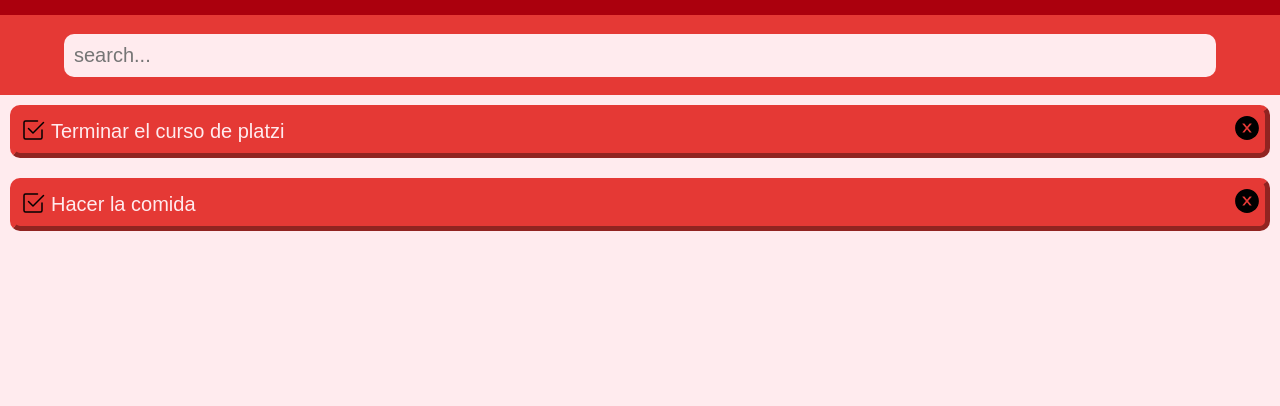
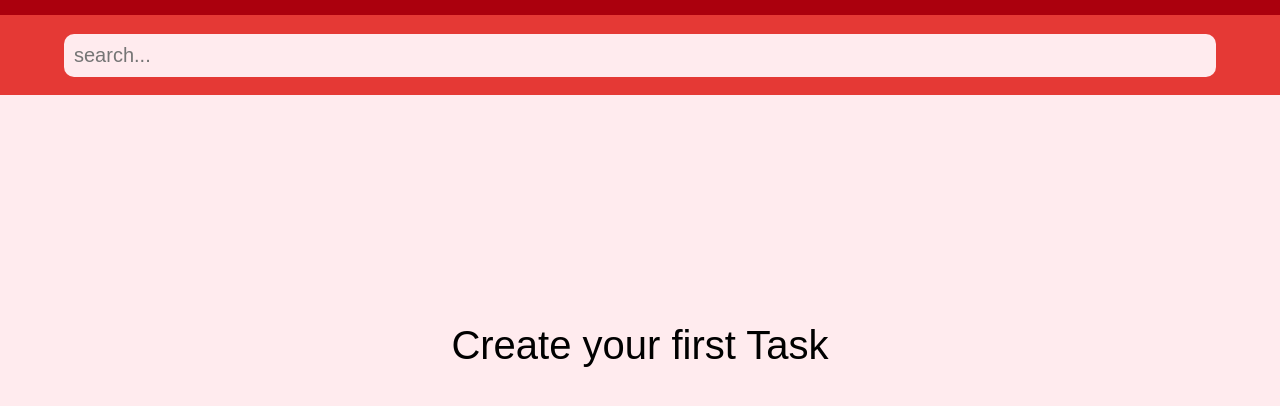
Before and after one commit to Cold2324/Todo, a React (Create React App) app: page / in a window 1280 px wide. Shown: the top 406 px of the page. Built offline with nearby package versions, Linux system fonts and the light colour scheme; a web font is replaced by a local one.

Commit message:
"not task windows added"

```diff
--- a/src/App.jsx
+++ b/src/App.jsx
@@ -1,11 +1,9 @@
 import React, { useState } from "react";
-import { Header, Body, TaskItem, InputSearch } from './components/index'
+import { Header, Body, TaskItem, InputSearch, NotTasks } from './components/index'
 import { v4 as uuid } from 'uuid'
 
 function App() {
   const [tasks, setTasks] = useState([
-    { text: 'Terminar el curso de platzi', completed: false },
-    { text: 'Hacer la comida', completed: false }
   ])
   const [searchValue, setSearchValue] = useState('')
   let searchedTasks = []
@@ -30,15 +28,19 @@ function App() {
           setSearchValue={setSearchValue}
         />
       </Header>
-      <Body>
+      {
+        tasks.length === 0
+          ? <NotTasks />
+          : <Body>
             <div className="body--tasks-containter">
               {
                 searchedTasks.map(task => (
-              <TaskItem task={task} />
+                  <TaskItem key={task.id} task={task} />
                 ))
               }
             </div>
           </Body>
+      }
     </>
   );
 }
--- /dev/null
+++ b/src/components/body/NotTasks.jsx
@@ -0,0 +1,11 @@
+import React from 'react'
+import '../../sass/body/notTaskWindow.scss'
+function NotTasks() {
+  return (
+    <div className="body--not-task">
+      <span>Create your first Task</span>
+    </div>
+  )
+}
+
+export default NotTasks
--- a/src/components/index.js
+++ b/src/components/index.js
@@ -2,3 +2,4 @@ export { default as Header } from './header/Header'
 export { default as TaskItem } from './body/TaskItem'
 export { default as Body } from './body/Body'
 export { default as InputSearch } from './body/InputSearch'
+export { default as NotTasks } from './body/NotTasks'
--- /dev/null
+++ b/src/sass/body/notTaskWindow.scss
@@ -0,0 +1,11 @@
+.body--not-task {
+  width: 100%;
+  height: 500px;
+  display: flex;
+  justify-content: center;
+  align-items: center;
+}
+
+.body--not-task > span {
+  font-size: 40px;
+}
```
Also changed, not shown: src/assets/icons/task.svg (added). Lines whose indentation alone changed are shown as unchanged.
